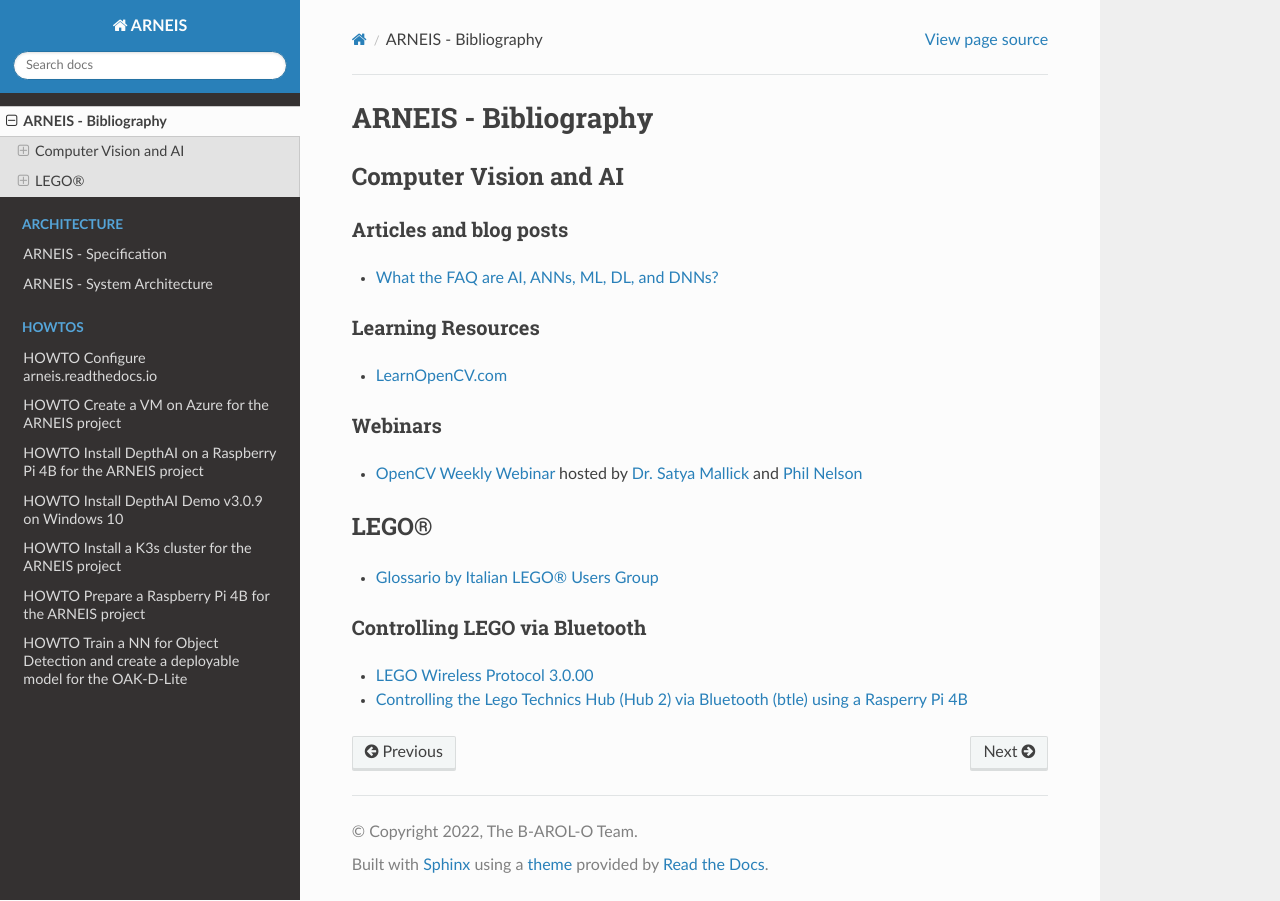
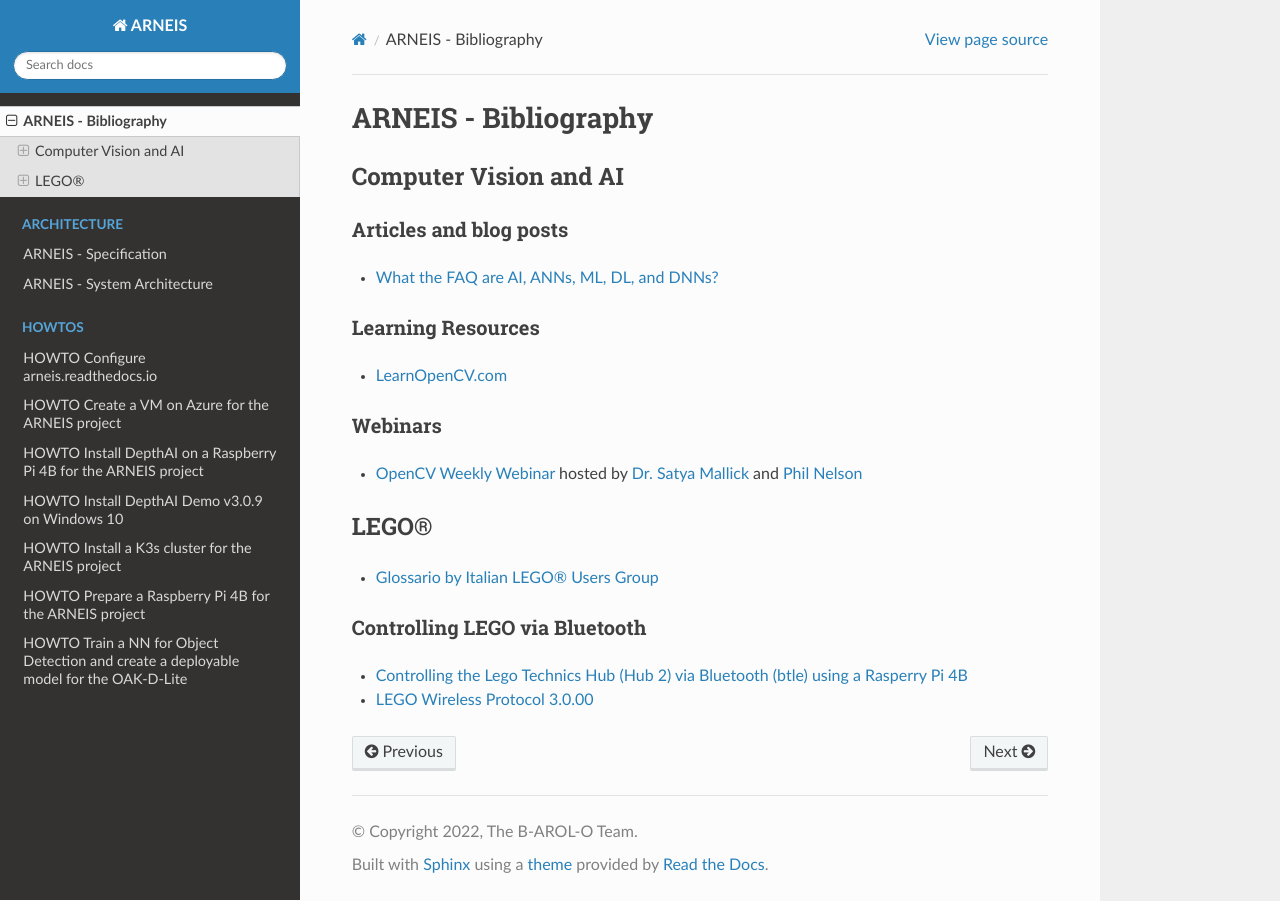
Before and after one commit to B-AROL-O/ARNEIS, a Sphinx documentation site: the page built from docs/bibliography.md, in a window 1280 px wide. Built offline with Sphinx 7.4.7 and the Read the Docs theme 2.0.0, drawn with Linux system fonts in a browser that asks for light colours; pages that are not in the unit, such as notebooks, are missing from menus.

Commit message:
Fix markdownlint errors
Signed-off-by: Macario Gianpaolo <gmacario@gmail.com>

```diff
--- a/docs/bibliography.md
+++ b/docs/bibliography.md
@@ -3,7 +3,7 @@
 ## Computer Vision and AI
 
 ### Articles and blog posts
-* [What the FAQ are AI, ANNs, ML, DL, and DNNs? ](https://www.clivemaxfield.com/fundamentals-ai-anns-ml-dl-and-dnns/)
+* [What the FAQ are AI, ANNs, ML, DL, and DNNs?](https://www.clivemaxfield.com/fundamentals-ai-anns-ml-dl-and-dnns/)
 
 ### Learning Resources
 
@@ -19,7 +19,7 @@
 
 ### Controlling LEGO via Bluetooth
 
+* [Controlling the Lego Technics Hub (Hub 2) via Bluetooth (btle) using a Rasperry Pi 4B](https://dietrichchristopeit.github.io/lego-pi-docs/#controlling-the-lego-technics-hub-hub-2-via-bluetooth-btle-using-a-rasperry-pi-4b)
 * [LEGO Wireless Protocol 3.0.00](https://lego.github.io/lego-ble-wireless-protocol-docs/index.html#document-index)
-* [Controlling the Lego Technics Hub (Hub 2) via Bluetooth (btle) using a Rasperry Pi 4B](https://dietrichchristopeit.github.io/lego-pi-docs/#controlling-the-lego-technics-hub-hub-2-via-bluetooth-btle-using-a-rasperry-pi-4b)
 
 <!-- EOF -->
```
